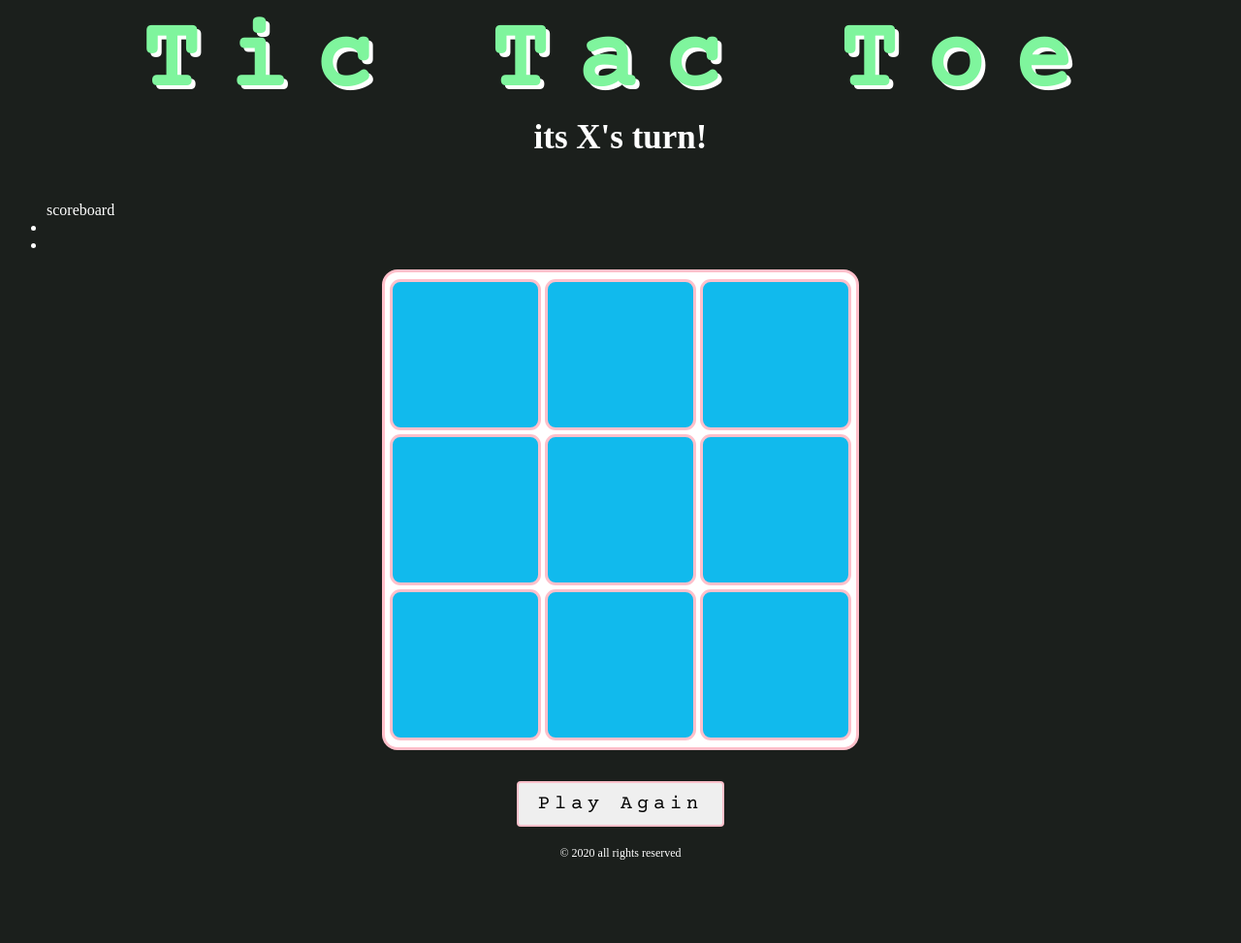
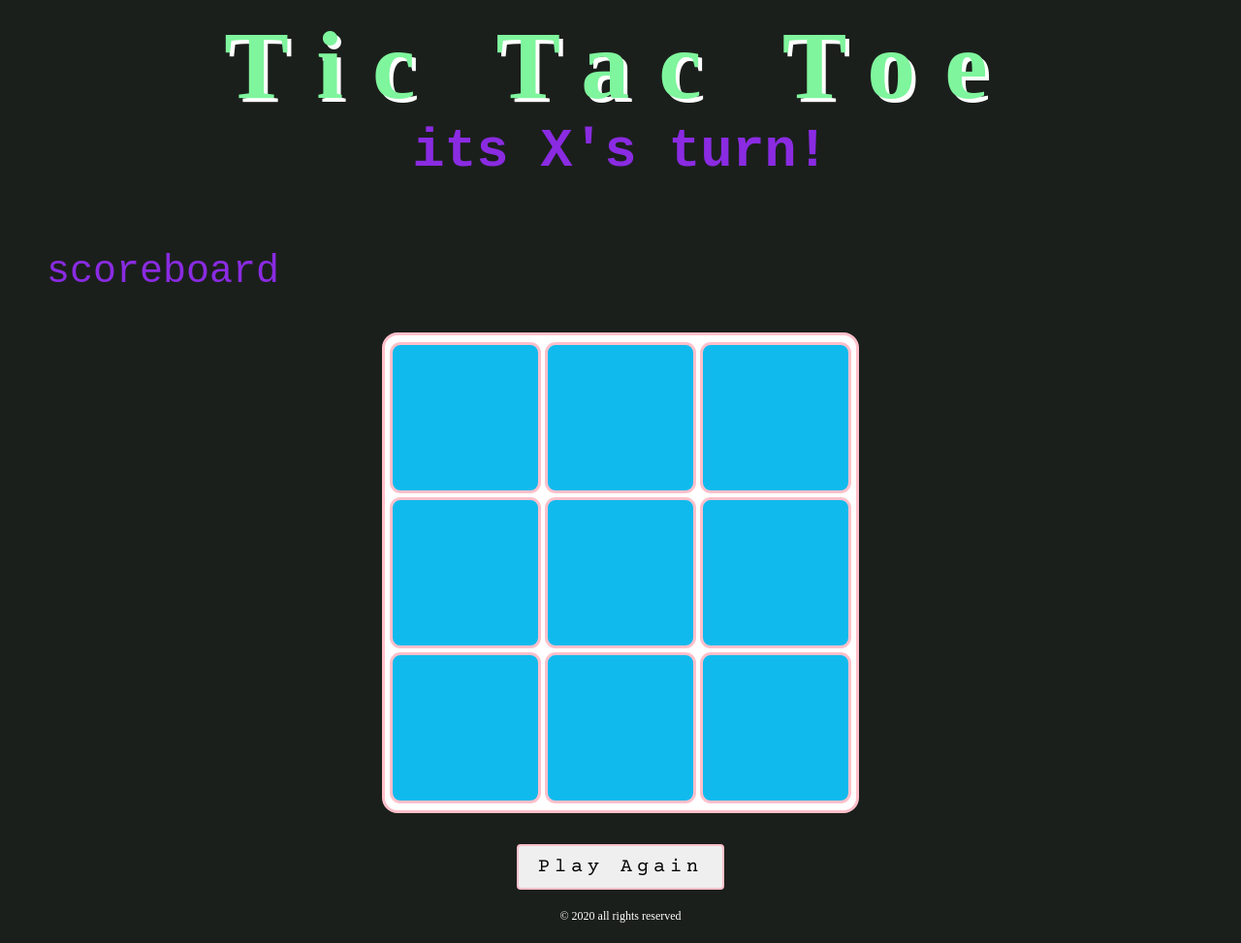
Before and after one commit to RobertStoelhorst/Project0, a plain HTML site: page index.html in a window 1280 px wide. Shown: the whole page at 97% size. Before the commit the page ends 908 px from the top, so only its background shows below. Drawn offline with nearby package versions, Linux system fonts and the light colour scheme.

Commit message:
scoreboard tracking fixed

```diff
--- a/Js/tictactoe.js
+++ b/Js/tictactoe.js
@@ -3,10 +3,7 @@ $(document).ready(function() {
 let player = 1;
 const playerX = "X", playerO = "O";
 let xScore = 0, oScore = 0;
-let xPoints = 0;
-let oPoints = 0;
-console.log(xPoints)
-console.log(oPoints)
+let xPoints = 0, oPoints = 0;
 
 const winningCombos = [
     [0, 1, 2],
@@ -85,10 +82,10 @@ const reset = function () {
   const scoreCounter = function (winner) {
     if (winner === "X") {
       xPoints++;
-      $("#scoreX").text(xPoints / 5);
+      $("#scoreX").text("X Game Wins" + " " + xPoints / 5);
     } else if (winner === "O") {
       oPoints++;
-      $("#scoreO").text(oPoints / 5);
+      $("#scoreO").text("O Game Wins" + " " + oPoints / 5);
     }
   };
 
--- a/css/tictactoe.css
+++ b/css/tictactoe.css
@@ -1,12 +1,11 @@
 @import url('https://fonts.googleapis.com/css2?family=Courier+Prime&display=swap');
 
 body {
-  background-color: #1b1f1c
+  background-color: #1b1f1c;
 }
 
 h1 {
   color: #7ff59d;
-  font-family: 'Courier Prime', monospace;
   text-align: center;
   text-shadow: 4px 4px white;
   margin: auto;
@@ -19,12 +18,10 @@ h1 {
 
 h2 {
   display: block;
-  position: relative;
   margin: auto;
-  color: white;
   text-align: center;
   padding: 0px 10px 30px 10px;
-  font-size: 35px;
+  font-size: 55px;
 
 }
 
@@ -54,8 +51,15 @@ h2 {
   font-size: 110px;
 }
 
+.headings {
+  color: blueviolet;
+  font-family: 'Courier New', Courier, monospace;
+}
+
 ul {
   color: white;
+  list-style-type: none;
+  font-size: 40px;
 }
 
 /* #scoreX, #scoreO {
--- a/index.html
+++ b/index.html
@@ -13,9 +13,9 @@
 <body>
   <h1>tic tac toe</h1>
 
-  <h2>its X's turn!</h2>
+  <h2 class="headings">its X's turn!</h2>
 
-  <ul>scoreboard
+  <ul class="headings">scoreboard
     <li id="scoreX"></li>
     <li id="scoreO"></li>
   </ul>
```
